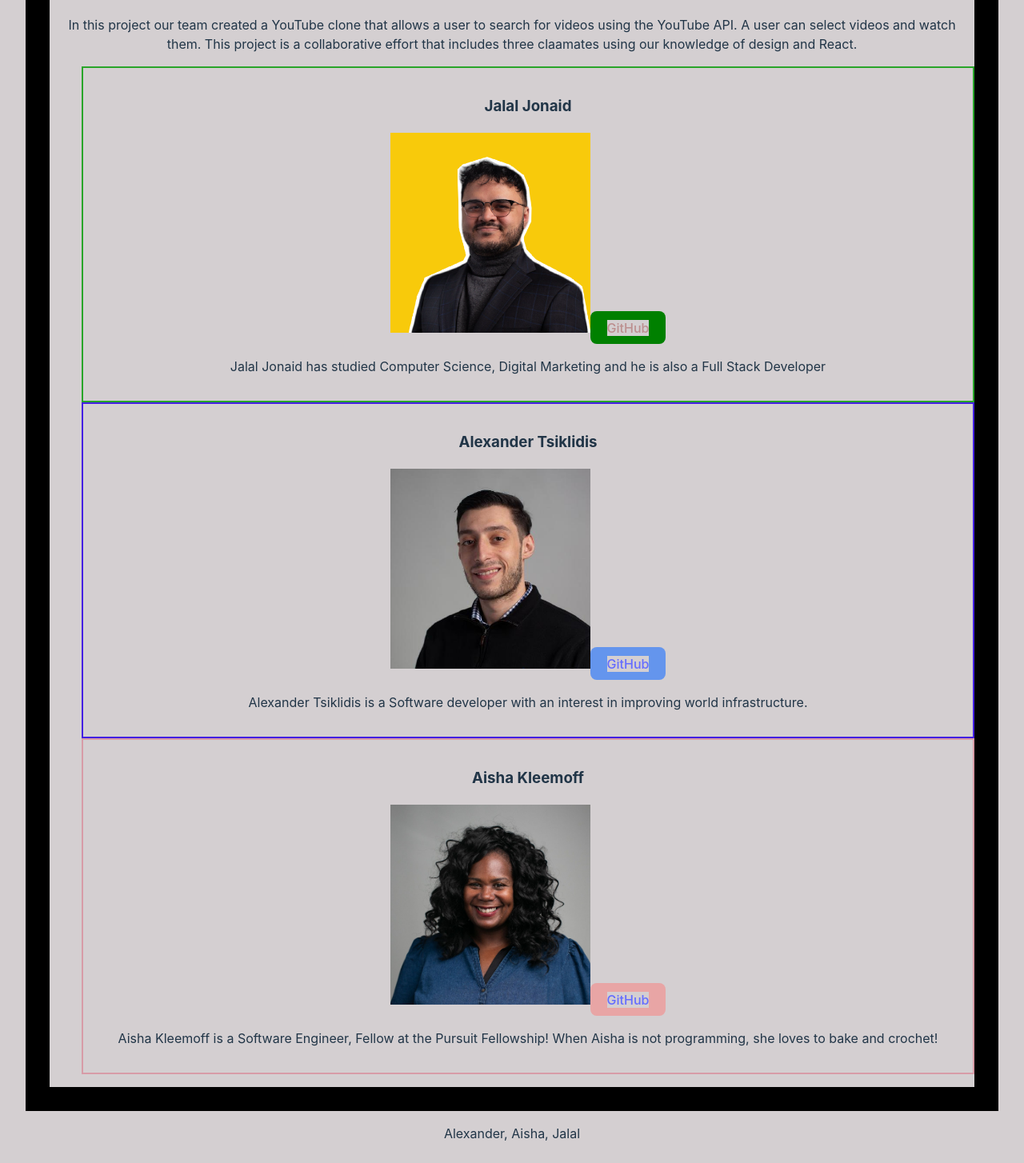
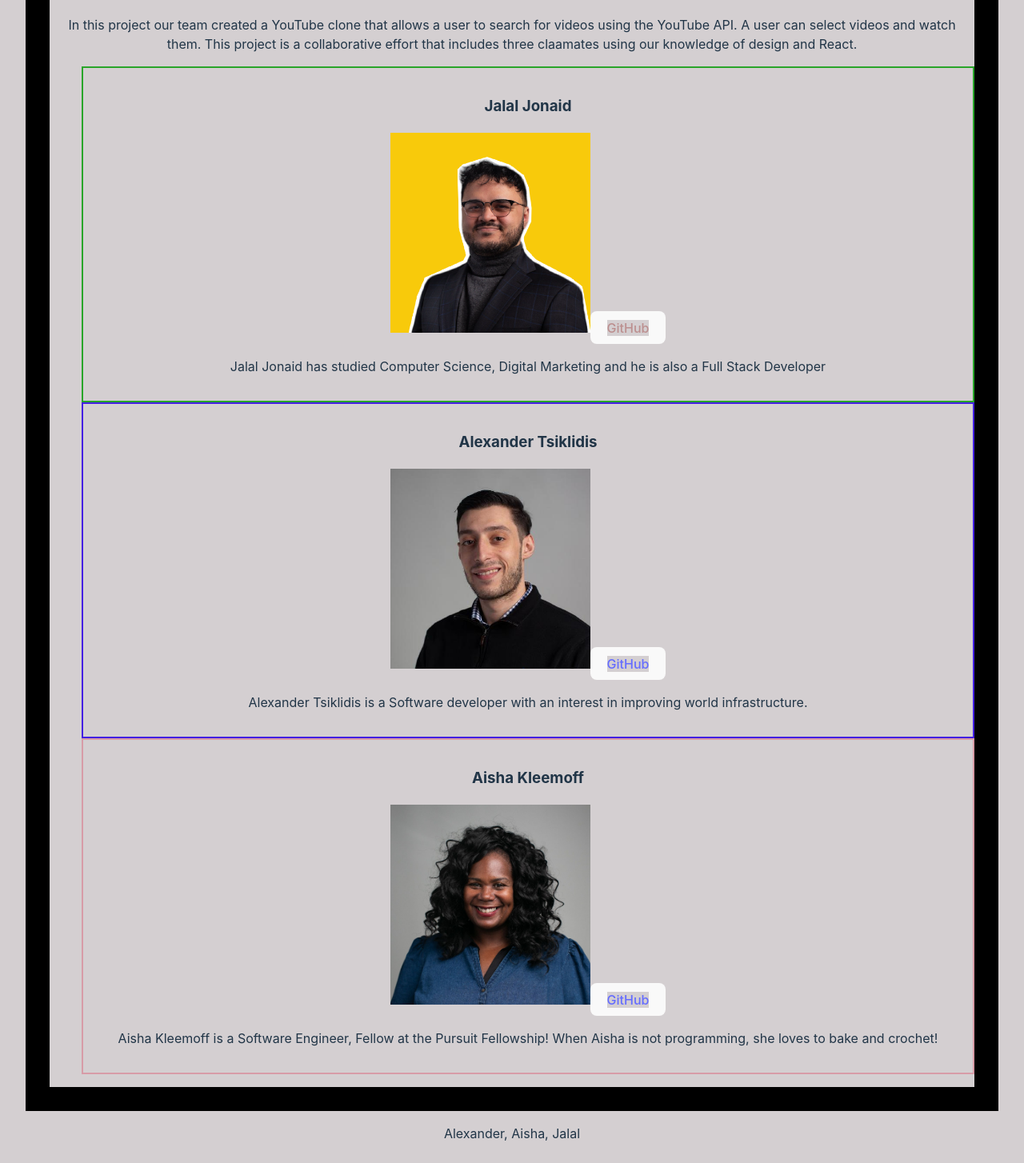
Before and after one commit to AlexanderTsiklidis1/jaaTube-Clone-Project, a React (Vite) app in the folder jaatube-Clone-App/: page /about in a window 1280 px wide. Shown: the part 429-1883 px from the top of the page at 80% size. Built offline with nearby package versions, Linux system fonts and the light colour scheme.

Commit message:
Style buttons

```diff
--- a/jaatube-Clone-App/src/components/about/About.css
+++ b/jaatube-Clone-App/src/components/about/About.css
@@ -17,9 +17,10 @@
   list-style: none;
 }
 
-.jjbtn {
+.jjbtn:hover {
   background-color: green;
   color: greenyellow;
+  text-align: center;
 }
 
 .team-card-at {
@@ -28,7 +29,7 @@
   list-style: none;
 }
 
-.atbtn {
+.atbtn:hover {
   color: blue;
   background-color: cornflowerblue;
 }
@@ -39,7 +40,7 @@
   list-style: none;
 }
 
-.akbtn {
+.akbtn:hover {
   background-color: rgb(232, 165, 165);
 }
 
--- a/jaatube-Clone-App/src/components/about/About.jsx
+++ b/jaatube-Clone-App/src/components/about/About.jsx
@@ -49,7 +49,6 @@ export default function About() {
               <h3>Aisha Kleemoff</h3>
               <img src={Aisha} alt="Aisha" height="250px" />
               <button className="akbtn">
-                {" "}
                 <Link to="https://github.com/AishaCKleemoff">GitHub</Link>
               </button>
               <p>
```
